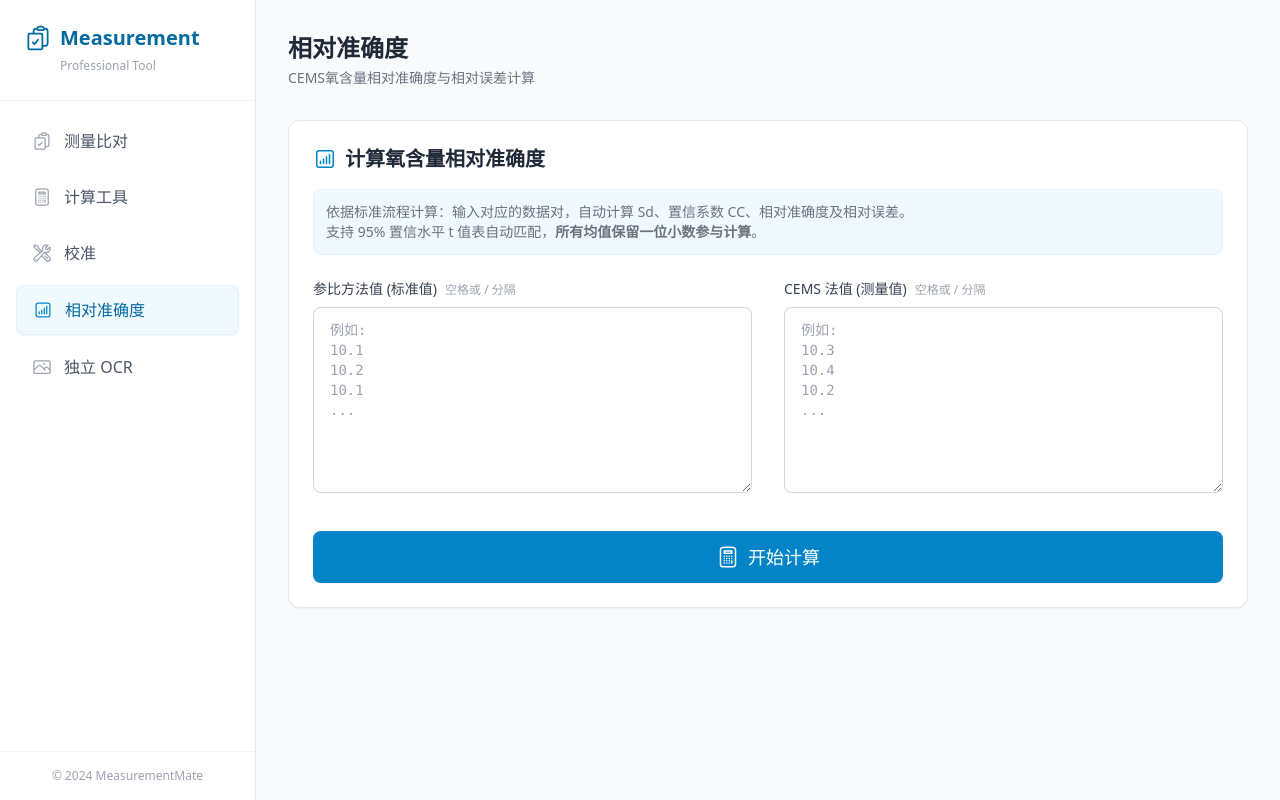
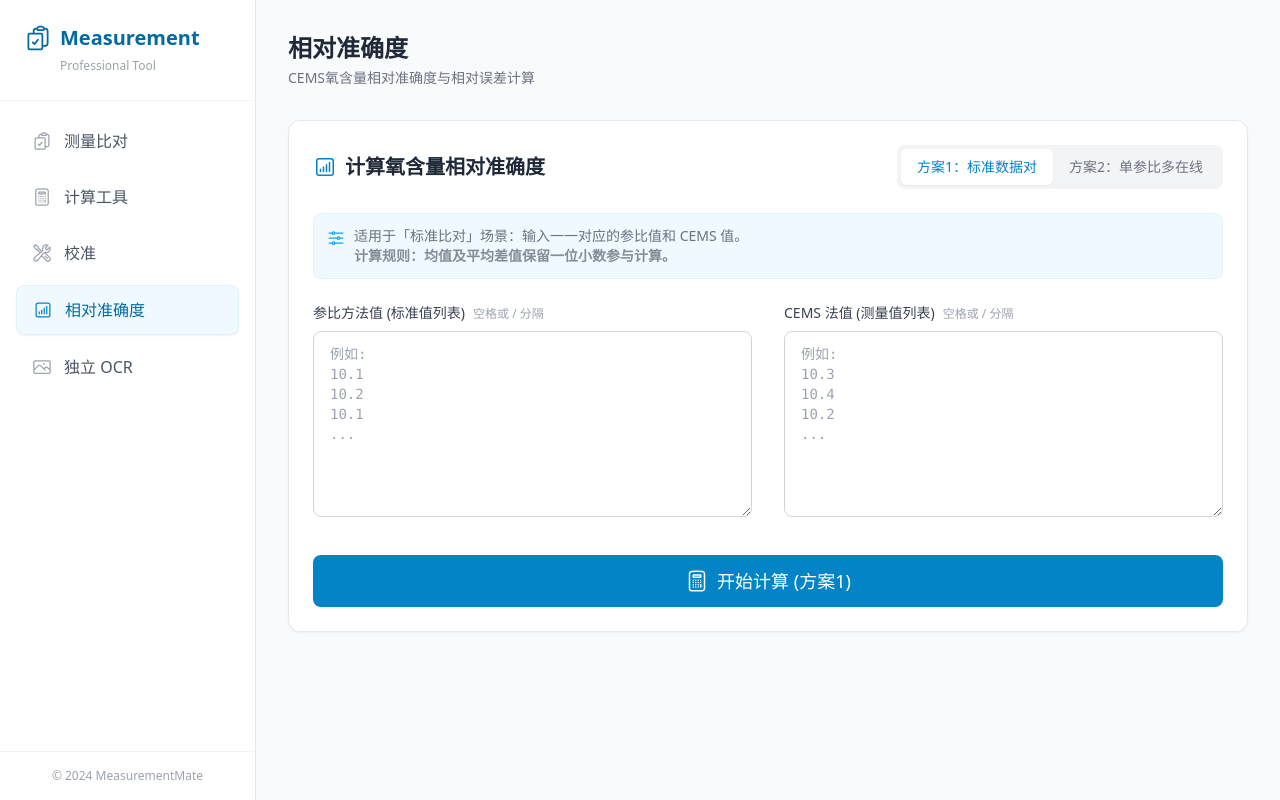
Before and after one commit to yangmaoda/measurementmate, a React (Vite) app: page / in a window 1280 px wide. Both pictures are taken after a click on the button "相对准确度". Built offline with nearby package versions, Linux system fonts and the light colour scheme.

Commit message:
更新氧含量相对准确率方案2

```diff
--- a/components/AccuracyTool.tsx
+++ b/components/AccuracyTool.tsx
@@ -1,5 +1,5 @@
 import React, { useState } from 'react';
-import { ChartBarSquareIcon, CalculatorIcon, TableCellsIcon } from '@heroicons/react/24/outline';
+import { ChartBarSquareIcon, CalculatorIcon, TableCellsIcon, AdjustmentsHorizontalIcon } from '@heroicons/react/24/outline';
 
 // 95% Confidence Level t-values (two-tailed alpha=0.05)
 // Key is degrees of freedom (f = n - 1)
@@ -26,11 +26,18 @@ const getTValue = (df: number): number => {
   return T_TABLE[selected];
 };
 
+type CalcMode = 'method1' | 'method2';
+
 const AccuracyTool: React.FC = () => {
-  const [refInput, setRefInput] = useState('');
-  const [cemsInput, setCemsInput] = useState('');
+  const [mode, setMode] = useState<CalcMode>('method1');
+
+  // Inputs
+  const [refInputList, setRefInputList] = useState(''); // Method 1 List
+  const [refInputSingle, setRefInputSingle] = useState(''); // Method 2 Single Value
+  const [cemsInput, setCemsInput] = useState(''); // Common
 
   const [result, setResult] = useState<{
+    mode: CalcMode;
     n: number;
     avgRef: string;
     avgCems: string;
@@ -46,39 +53,63 @@ const AccuracyTool: React.FC = () => {
   const calculate = (e: React.FormEvent) => {
     e.preventDefault();
 
-    // Parse inputs
+    // Helper to parse lists
     const parse = (s: string) => s.split(/[\/\s,]+/).map(v => parseFloat(v.trim())).filter(n => !isNaN(n));
-    const refs = parse(refInput);
+
+    // Parse CEMS (common for both methods)
     const cems = parse(cemsInput);
+    if (cems.length < 2) {
+      alert("样本数量 (n) 必须至少为 2 以计算标准差");
+      return;
+    }
 
-    // Validation
-    if (refs.length === 0 || cems.length === 0) {
-      alert("请输入数据");
+    let refs: number[] = [];
+
+    if (mode === 'method1') {
+      refs = parse(refInputList);
+      if (refs.length === 0) {
+        alert("请输入参比数据");
         return;
       }
       if (refs.length !== cems.length) {
         alert(`数据数量不匹配: 参比值有 ${refs.length} 个，CEMS值有 ${cems.length} 个`);
         return;
       }
-    if (refs.length < 2) {
-      alert("样本数量 (n) 必须至少为 2 以计算标准差");
+    } else {
+      // Method 2: Single Reference Value
+      const val = parseFloat(refInputSingle);
+      if (isNaN(val)) {
+        alert("请输入有效的参比数值");
         return;
       }
+      // Fill array with the single value for calculation consistency
+      refs = new Array(cems.length).fill(val);
+    }
 
-    const n = refs.length;
-    const details = refs.map((r, i) => ({
+    const n = cems.length;
+    // Calculate differences: Ref - CEMS
+    const details = cems.map((c, i) => {
+      const r = refs[i];
+      return {
         ref: r,
-      cems: cems[i],
-      diff: r - cems[i] // Difference d_i = R_i - C_i
-    }));
+        cems: c,
+        diff: r - c
+      };
+    });
 
     // 1. Averages
-    const sumRef = refs.reduce((a, b) => a + b, 0);
-    const sumCems = cems.reduce((a, b) => a + b, 0);
+    let avgRefRaw = 0;
+    if (mode === 'method1') {
+      avgRefRaw = refs.reduce((a, b) => a + b, 0) / n;
+    } else {
+      // Method 2: Average is the input itself
+      avgRefRaw = refs[0];
+    }
+    const avgCemsRaw = cems.reduce((a, b) => a + b, 0) / n;
 
     // Apply rounding to 1 decimal place as requested
-    const avgRef = Math.round((sumRef / n) * 10) / 10;
-    const avgCems = Math.round((sumCems / n) * 10) / 10;
+    const avgRef = Math.round(avgRefRaw * 10) / 10;
+    const avgCems = Math.round(avgCemsRaw * 10) / 10;
 
     if (avgRef === 0) {
       alert("参比方法平均值(修约后)为0，无法作为分母计算相对准确度");
@@ -92,8 +123,7 @@ const AccuracyTool: React.FC = () => {
     const avgDiff = Math.round(avgDiffRaw * 10) / 10;
 
     // 3. Standard Deviation (Sd)
-    // We use the raw mean difference for Sd calculation to maintain statistical validity of the variation,
-    // even though we use the rounded mean for the final RA formula.
+    // Use raw mean difference for Sd calculation
     const sumSqDiff = details.reduce((a, b) => a + Math.pow(b.diff - avgDiffRaw, 2), 0);
     const sd = Math.sqrt(sumSqDiff / (n - 1));
 
@@ -113,6 +143,7 @@ const AccuracyTool: React.FC = () => {
     const re = ((avgCems - avgRef) / avgRef) * 100;
 
     setResult({
+      mode,
       n,
       avgRef: avgRef.toFixed(1), // Display with 1 decimal
       avgCems: avgCems.toFixed(1), // Display with 1 decimal
@@ -129,33 +160,76 @@ const AccuracyTool: React.FC = () => {
   return (
     <div className="max-w-6xl mx-auto space-y-6">
       <div className="bg-white p-6 rounded-xl shadow-sm border border-gray-200">
-        <h2 className="text-xl font-bold text-gray-800 flex items-center mb-4">
+        <div className="flex flex-col md:flex-row md:items-center justify-between mb-6 gap-4">
+          <h2 className="text-xl font-bold text-gray-800 flex items-center">
             <ChartBarSquareIcon className="w-6 h-6 mr-2 text-brand-600" />
             计算氧含量相对准确度
           </h2>
-        <p className="text-sm text-gray-500 mb-6 bg-brand-50 p-3 rounded-lg border border-brand-100">
-          依据标准流程计算：输入对应的数据对，自动计算 Sd、置信系数 CC、相对准确度及相对误差。
-          <br/>支持 95% 置信水平 t 值表自动匹配，<span className="font-bold">所有均值保留一位小数参与计算</span>。
+
+          {/* Mode Toggles */}
+          <div className="bg-gray-100 p-1 rounded-lg flex text-sm font-medium">
+            <button
+              onClick={() => { setMode('method1'); setResult(null); }}
+              className={`px-4 py-2 rounded-md transition-all ${mode === 'method1' ? 'bg-white text-brand-600 shadow-sm' : 'text-gray-500 hover:text-gray-700'}`}
+            >
+              方案1：标准数据对
+            </button>
+            <button
+              onClick={() => { setMode('method2'); setResult(null); }}
+              className={`px-4 py-2 rounded-md transition-all ${mode === 'method2' ? 'bg-white text-brand-600 shadow-sm' : 'text-gray-500 hover:text-gray-700'}`}
+            >
+              方案2：单参比多在线
+            </button>
+          </div>
+        </div>
+
+        <p className="text-sm text-gray-500 mb-6 bg-brand-50 p-3 rounded-lg border border-brand-100 flex items-start">
+          <AdjustmentsHorizontalIcon className="w-5 h-5 mr-2 text-brand-500 shrink-0 mt-0.5" />
+          <span>
+            {mode === 'method1'
+              ? '适用于「标准比对」场景：输入一一对应的参比值和 CEMS 值。'
+              : '适用于「多次在线对比单一手工」场景：输入一个手工值作为基准，输入多个在线值进行比对。'}
+            <br className="mb-1"/>
+            <span className="font-bold opacity-80">计算规则：均值及平均差值保留一位小数参与计算。</span>
+          </span>
         </p>
 
         <form onSubmit={calculate} className="grid grid-cols-1 lg:grid-cols-2 gap-8">
           <div className="space-y-2">
             <label className="block text-sm font-medium text-gray-700">
-              参比方法值 (标准值)
-              <span className="text-xs text-gray-400 font-normal ml-2">空格或 / 分隔</span>
+              {mode === 'method1' ? '参比方法值 (标准值列表)' : '参比方法值 (单一数值)'}
+              {mode === 'method1' && <span className="text-xs text-gray-400 font-normal ml-2">空格或 / 分隔</span>}
             </label>
+
+            {mode === 'method1' ? (
               <textarea
                 rows={8}
-              value={refInput}
-              onChange={e => setRefInput(e.target.value)}
+                value={refInputList}
+                onChange={e => setRefInputList(e.target.value)}
                 placeholder="例如:&#10;10.1&#10;10.2&#10;10.1&#10;..."
                 className="w-full px-4 py-3 border border-gray-300 rounded-lg focus:ring-brand-500 focus:border-brand-500 font-mono text-sm"
               />
+            ) : (
+              <div className="h-full">
+                <input
+                  type="number"
+                  step="any"
+                  value={refInputSingle}
+                  onChange={e => setRefInputSingle(e.target.value)}
+                  placeholder="例如: 10.5"
+                  className="w-full px-4 py-3 border border-gray-300 rounded-lg focus:ring-brand-500 focus:border-brand-500 font-mono text-lg"
+                />
+                <p className="mt-2 text-xs text-gray-500">
+                  在此模式下，该数值将被作为所有在线数据的基准值进行差值计算。
+                  <br/>平均值直接取该值（保留一位小数）。
+                </p>
+              </div>
+            )}
           </div>
 
           <div className="space-y-2">
             <label className="block text-sm font-medium text-gray-700">
-              CEMS 法值 (测量值)
+              CEMS 法值 (测量值列表)
               <span className="text-xs text-gray-400 font-normal ml-2">空格或 / 分隔</span>
             </label>
             <textarea
@@ -173,7 +247,7 @@ const AccuracyTool: React.FC = () => {
               className="w-full flex justify-center items-center px-6 py-3 bg-brand-600 text-white rounded-lg font-medium shadow-sm hover:bg-brand-700 transition-colors text-lg"
             >
               <CalculatorIcon className="w-6 h-6 mr-2" />
-              开始计算
+              开始计算 ({mode === 'method1' ? '方案1' : '方案2'})
             </button>
           </div>
         </form>
@@ -255,7 +329,10 @@ const AccuracyTool: React.FC = () => {
                   {result.details.map((row, idx) => (
                     <tr key={idx} className="hover:bg-gray-50">
                       <td className="px-6 py-3 text-gray-400">{idx + 1}</td>
-                      <td className="px-6 py-3 font-mono">{row.ref}</td>
+                      <td className="px-6 py-3 font-mono">
+                        {row.ref}
+                        {result.mode === 'method2' && <span className="text-xs text-gray-400 ml-1">(固定)</span>}
+                      </td>
                       <td className="px-6 py-3 font-mono">{row.cems}</td>
                       <td className="px-6 py-3 font-mono text-gray-600">{row.diff.toFixed(4)}</td>
                     </tr>
--- a/vite.config.ts
+++ b/vite.config.ts
@@ -10,7 +10,6 @@ export default defineConfig(({ mode }) => {
         host: '0.0.0.0',
       },
       plugins: [react()],
-      base: '/measurementmate/',
       define: {
         'process.env.API_KEY': JSON.stringify(env.GEMINI_API_KEY),
         'process.env.GEMINI_API_KEY': JSON.stringify(env.GEMINI_API_KEY)
```
Lines whose indentation alone changed are shown as unchanged.
